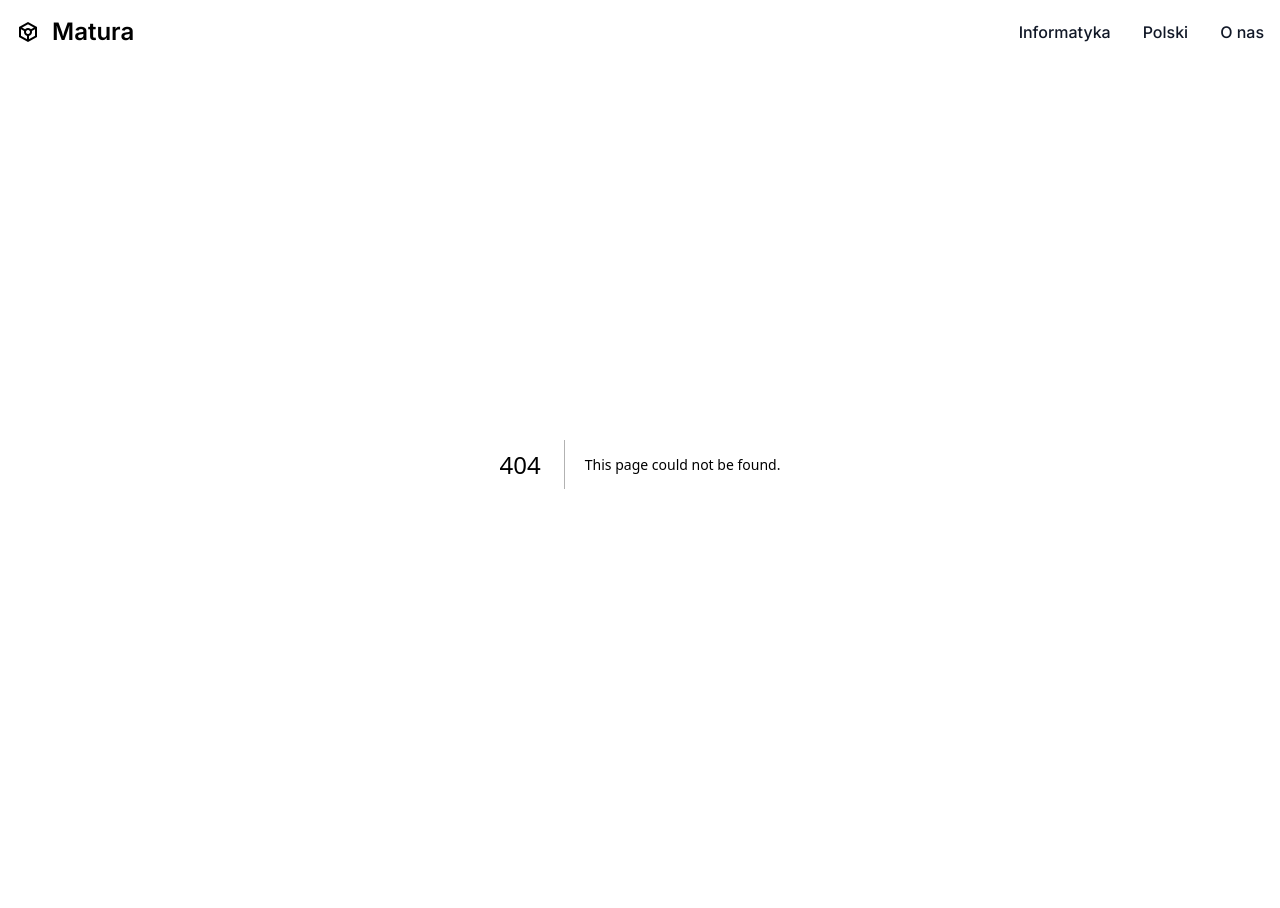
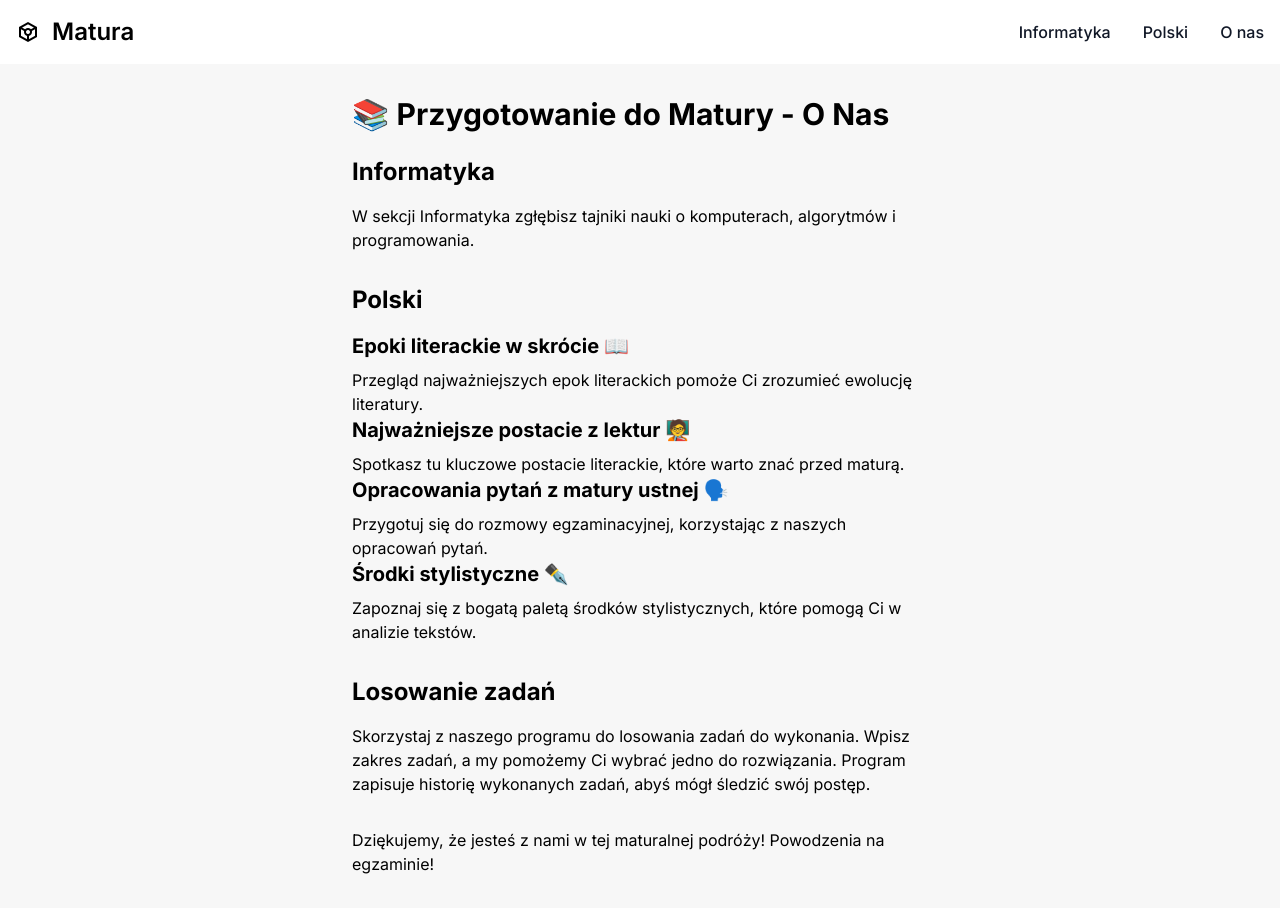
Before and after one commit to loudsheep/polski-matura, a Next.js app: page /o-nas in a window 1280 px wide. Before the commit this address had no page. Before the commit the page ends 864 px from the top, so only its background shows below. Built offline with nearby package versions, Linux system fonts and the light colour scheme.

Commit message:
Added About us page

```diff
--- a/app/layout.tsx
+++ b/app/layout.tsx
@@ -48,7 +48,7 @@ export default function RootLayout({
                                     <a href="/polski" className="block py-2 px-3 text-gray-900 rounded hover:bg-gray-100 md:hover:bg-transparent md:border-0 md:hover:text-blue-700 md:p-0">Polski</a>
                                 </li>
                                 <li>
-                                    <a href="#" className="block py-2 px-3 text-gray-900 rounded hover:bg-gray-100 md:hover:bg-transparent md:border-0 md:hover:text-blue-700 md:p-0">O nas</a>
+                                    <a href="/o-nas" className="block py-2 px-3 text-gray-900 rounded hover:bg-gray-100 md:hover:bg-transparent md:border-0 md:hover:text-blue-700 md:p-0">O nas</a>
                                 </li>
                             </ul>
                         </div>
--- /dev/null
+++ b/app/o-nas/page.tsx
@@ -0,0 +1,76 @@
+'use client';
+
+import { useEffect, useState } from "react";
+import Markdown from "react-markdown";
+
+export default function ONasPage() {
+    // const [markdown, setMarkdown] = useState<string | null>(null);
+
+    // const fetchMarkdown = async () => {
+    //     let res = await fetch('/ONas.md');
+    //     let text = await res.text();
+
+    //     setMarkdown(text);
+    // };
+
+    // useEffect(() => {
+    //     fetchMarkdown();
+    // }, []);
+
+    return (
+        <div className="w-1/2 mx-auto flex flex-col items-center">
+            <div className="container mx-auto p-8">
+                <h1 className="text-3xl font-bold mb-6">📚 Przygotowanie do Matury - O Nas</h1>
+
+                <section className="mb-8">
+                    <h2 className="text-2xl font-bold mb-4">Informatyka</h2>
+                    <p>W sekcji Informatyka zgłębisz tajniki nauki o komputerach, algorytmów i programowania.</p>
+                </section>
+
+                <section className="mb-8">
+                    <h2 className="text-2xl font-bold mb-4">Polski</h2>
+
+                    <h3 className="text-xl font-bold mb-2">Epoki literackie w skrócie 📖</h3>
+                    <p>Przegląd najważniejszych epok literackich pomoże Ci zrozumieć ewolucję literatury.</p>
+
+                    <h3 className="text-xl font-bold mb-2">Najważniejsze postacie z lektur 🧑‍🏫</h3>
+                    <p>Spotkasz tu kluczowe postacie literackie, które warto znać przed maturą.</p>
+
+                    <h3 className="text-xl font-bold mb-2">Opracowania pytań z matury ustnej 🗣️</h3>
+                    <p>Przygotuj się do rozmowy egzaminacyjnej, korzystając z naszych opracowań pytań.</p>
+
+                    <h3 className="text-xl font-bold mb-2">Środki stylistyczne ✒️</h3>
+                    <p>Zapoznaj się z bogatą paletą środków stylistycznych, które pomogą Ci w analizie tekstów.</p>
+                </section>
+
+                <section className="mb-8">
+                    <h2 className="text-2xl font-bold mb-4">Losowanie zadań</h2>
+                    <p>
+                        Skorzystaj z naszego programu do losowania zadań do wykonania. Wpisz zakres zadań, a my pomożemy Ci wybrać jedno do rozwiązania. Program zapisuje historię wykonanych zadań, abyś mógł śledzić swój postęp.
+                    </p>
+                </section>
+
+                <p>
+                    Dziękujemy, że jesteś z nami w tej maturalnej podróży! Powodzenia na egzaminie!
+                </p>
+            </div>
+        </div >
+        // <div className="w-3/4 mx-auto flex flex-col items-center">
+        //     <h1 className="text-2xl font-bold my-10">O nas</h1>
+
+        //     <div className="w-1/2">
+        //         {markdown == null ? (
+        //             <div role="status" className="flex justify-center">
+        //                 <svg aria-hidden="true" className="w-8 h-8 text-gray-200 animate-spin fill-blue-600" viewBox="0 0 100 101" fill="none" xmlns="http://www.w3.org/2000/svg">
+        //                     <path d="M100 50.5908C100 78.2051 77.6142 100.591 50 100.591C22.3858 100.591 0 78.2051 0 50.5908C0 22.9766 22.3858 0.59082 50 0.59082C77.6142 0.59082 100 22.9766 100 50.5908ZM9.08144 50.5908C9.08144 73.1895 27.4013 91.5094 50 91.5094C72.5987 91.5094 90.9186 73.1895 90.9186 50.5908C90.9186 27.9921 72.5987 9.67226 50 9.67226C27.4013 9.67226 9.08144 27.9921 9.08144 50.5908Z" fill="currentColor" />
+        //                     <path d="M93.9676 39.0409C96.393 38.4038 97.8624 35.9116 97.0079 33.5539C95.2932 28.8227 92.871 24.3692 89.8167 20.348C85.8452 15.1192 80.8826 10.7238 75.2124 7.41289C69.5422 4.10194 63.2754 1.94025 56.7698 1.05124C51.7666 0.367541 46.6976 0.446843 41.7345 1.27873C39.2613 1.69328 37.813 4.19778 38.4501 6.62326C39.0873 9.04874 41.5694 10.4717 44.0505 10.1071C47.8511 9.54855 51.7191 9.52689 55.5402 10.0491C60.8642 10.7766 65.9928 12.5457 70.6331 15.2552C75.2735 17.9648 79.3347 21.5619 82.5849 25.841C84.9175 28.9121 86.7997 32.2913 88.1811 35.8758C89.083 38.2158 91.5421 39.6781 93.9676 39.0409Z" fill="currentFill" />
+        //                 </svg>
+        //                 <span className="sr-only">Loading...</span>
+        //             </div>
+        //         ) : (
+        //             <Markdown>{markdown}</Markdown>
+        //         )}
+        //     </div>
+        // </div>
+    )
+}
--- a/app/polski/opracowania/[lekturaIdx]/[opracowanieIdx]/page.tsx
+++ b/app/polski/opracowania/[lekturaIdx]/[opracowanieIdx]/page.tsx
@@ -74,7 +74,6 @@ export default function OpracowaniePage({ params }: OpracowanieProps) {
 
             {hasNotes(params.lekturaIdx, params.opracowanieIdx) && (
                 <>
-
                     <blockquote className="p-4 my-4 border-s-4 border-gray-300 bg-gray-100 whitespace-pre-wrap break-words">
                         <p className="text-xl italic font-medium leading-relaxed text-gray-900">
                             {getNotes(params.lekturaIdx, params.opracowanieIdx)}
```
Also changed, not shown: 1 other file (tests, documents, lock files or other folders).
